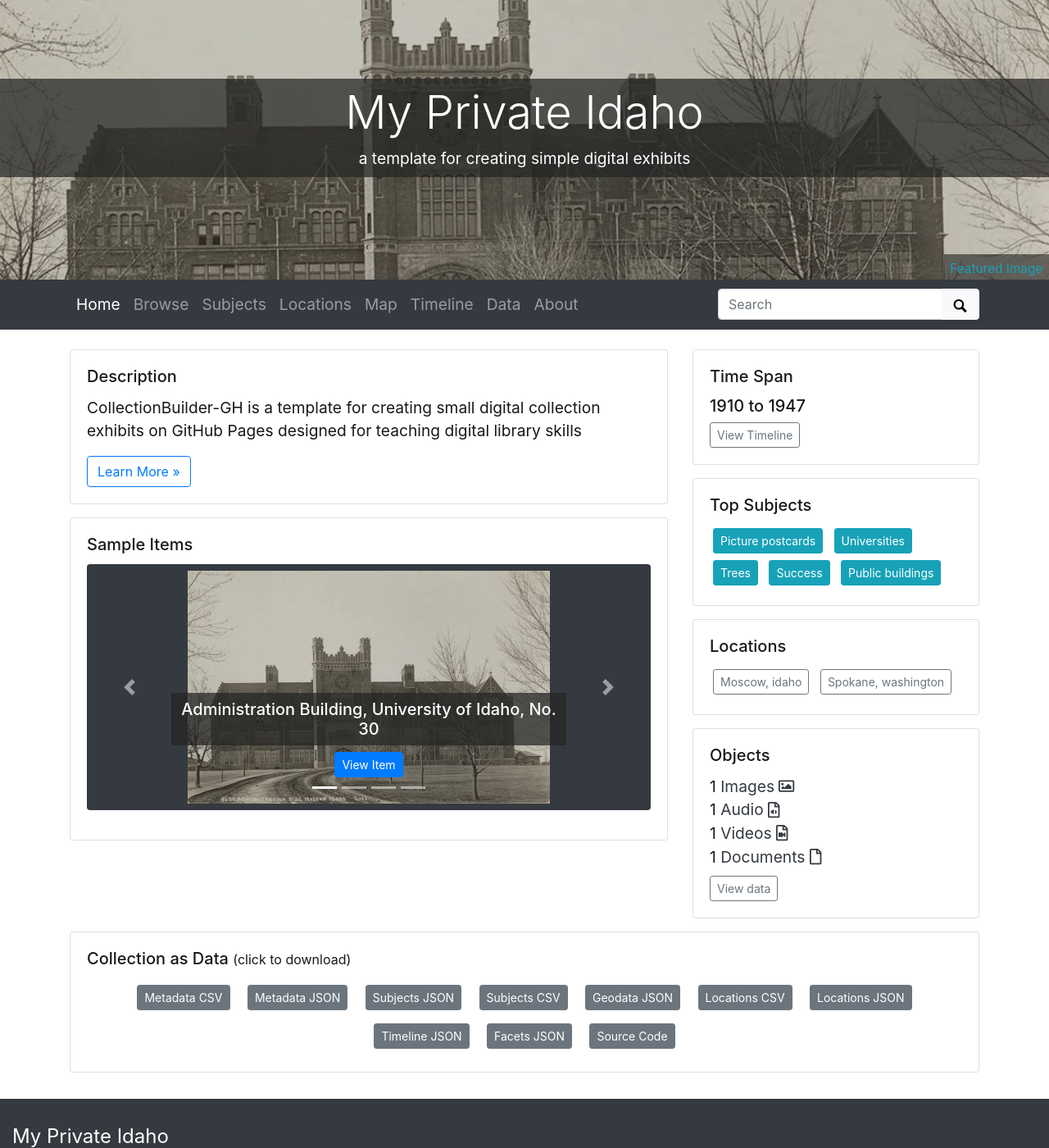
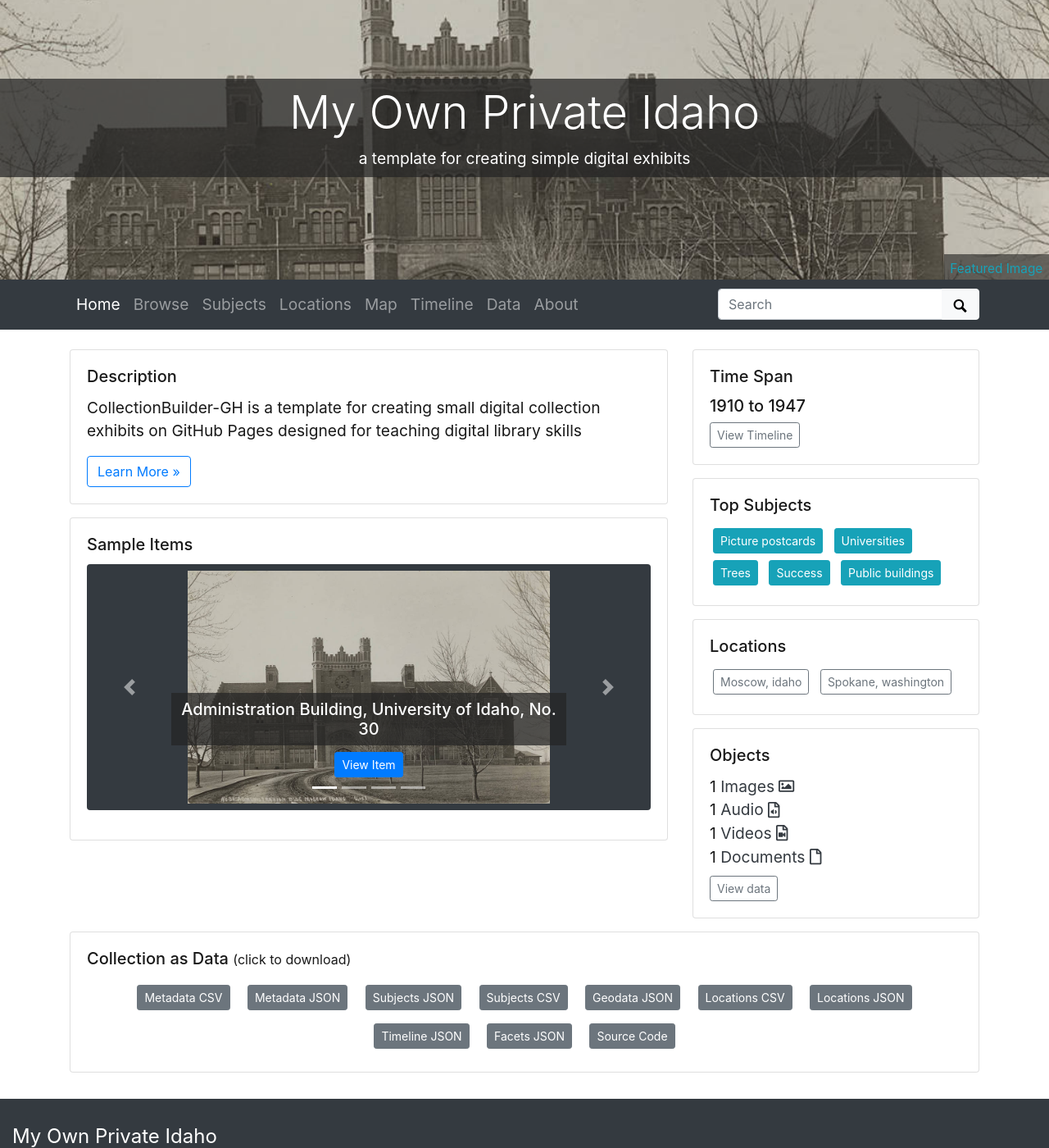
Before and after one commit to tomkeays/collectionbuilder-gh, a Jekyll site: the page built from index.md, in a window 1280 px wide and 1400 px high. Shown: the whole window at 82% size. Built offline with Jekyll 4.4.1, drawn with Linux system fonts in a browser that asks for light colours.

Commit message:
edit title: My Own Private Idaho

```diff
--- a/_config.yml
+++ b/_config.yml
@@ -18,7 +18,7 @@ source-code: https://github.com/CollectionBuilder/collectionbuilder-gh
 # SITE SETTINGS
 #
 # title of site appears in banner
-title: My Private Idaho
+title: My Own Private Idaho
 # tagline, a short phrase that will appear throughout the site in the top banner
 tagline: a template for creating simple digital exhibits
 # description appears in meta tags and other locations
```
